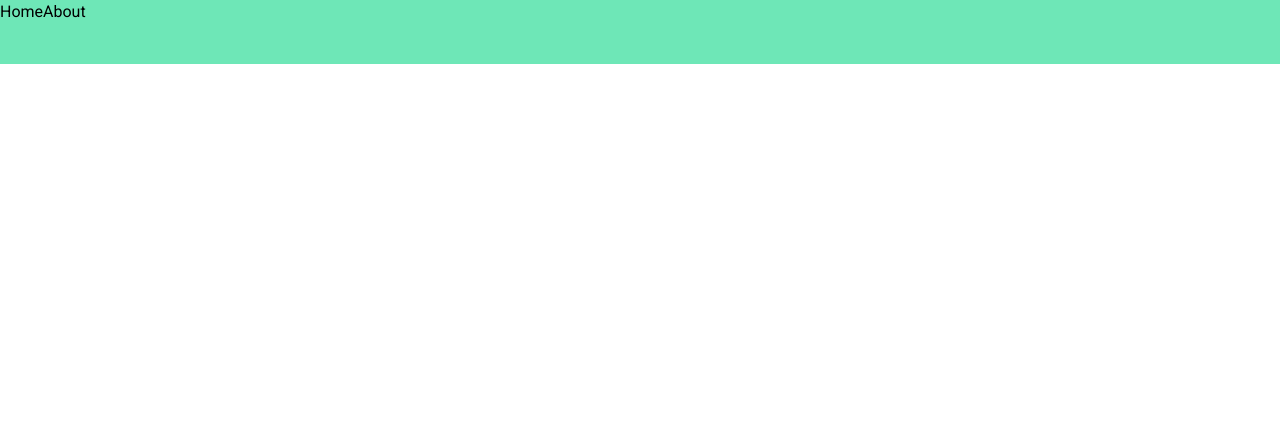
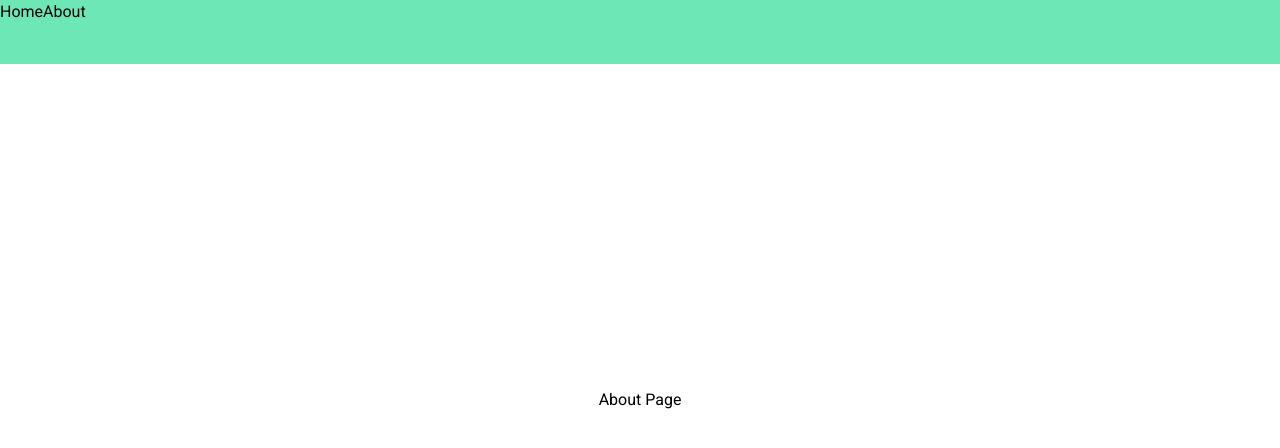
Before and after one commit to portrecistajeden/puppyApp, a Next.js app: page /about in a window 1280 px wide. Shown: the top 448 px of the page. Built offline with nearby package versions, Linux system fonts and the light colour scheme.

Commit message:
uczymy sie nexta

```diff
--- a/app/about/page.jsx
+++ b/app/about/page.jsx
@@ -1,7 +1,7 @@
 export default function About() {
     return (
-        <div>
-            <h1 className="">About Page</h1>
+        <div className='w-full h-screen flex items-center justify-center'>
+            <h1 >About Page</h1>
         </div>
     )
 }
--- a/app/layout.jsx
+++ b/app/layout.jsx
@@ -17,7 +17,9 @@ export default function RootLayout({ children }) {
     <html lang="en">
         <body className={roboto.className}>
             <Nav/>
+            <div>
             {children}
+            </div>
         </body>
     </html>
   )
```
